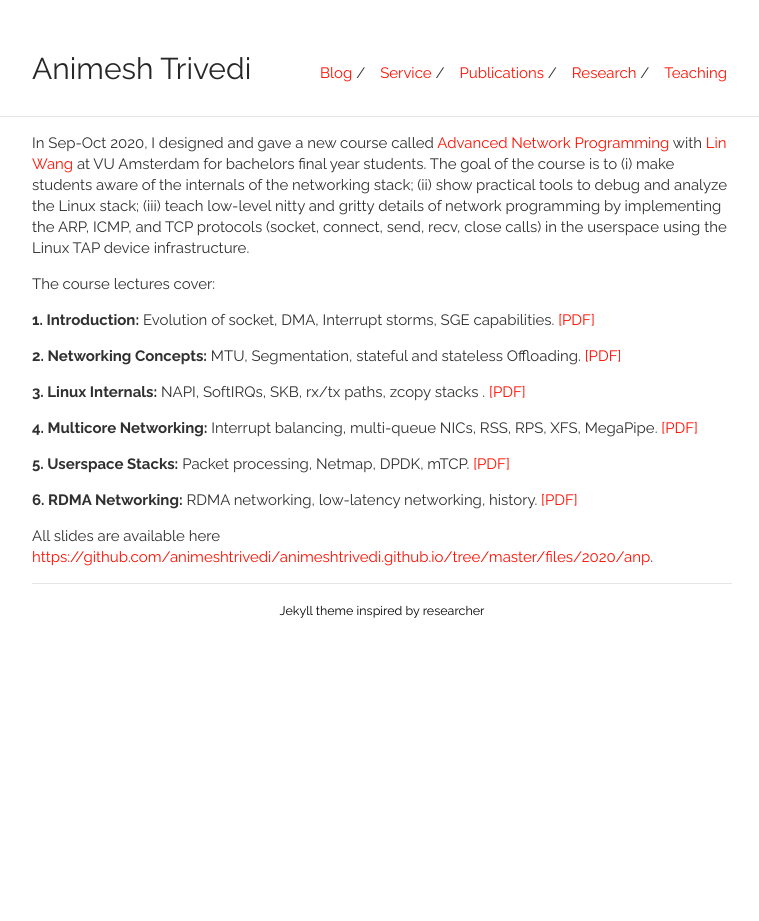
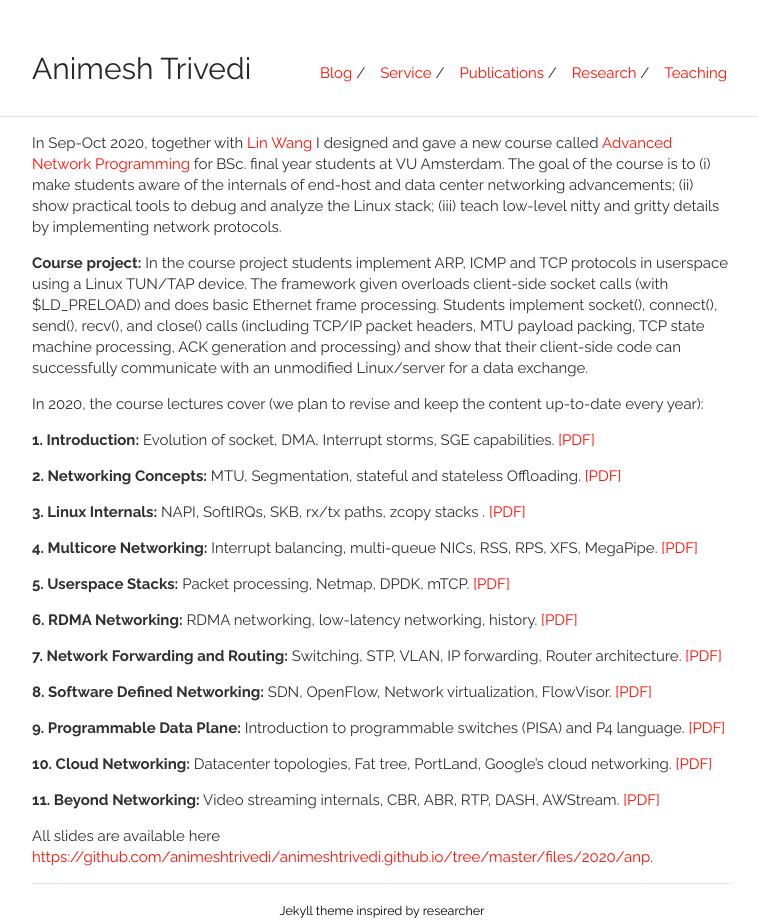
Before and after one commit to animeshtrivedi/animeshtrivedi.github.io, a Jekyll site: the page built from _posts/2021-02-07-anp.md, in a window 1280 px wide. Shown: the whole page, without its empty margins (258-1017 px from the left). Built offline with Jekyll 4.4.1, drawn with Linux system fonts in a browser that asks for light colours; before the commit the page ends 900 px from its top, so only the background shows below that.

Commit message:
ANP slide released, all

```diff
--- a/_posts/2021-02-07-anp.md
+++ b/_posts/2021-02-07-anp.md
@@ -6,9 +6,13 @@ permalink: /2020-anp-slides
 tags: whatsnew
 ---
 
-In Sep-Oct 2020, I designed and gave a new course called [Advanced Network Programming](https://studiegids.vu.nl/en/2020-2021/courses/XB_0048) with [Lin Wang](https://linwang.info/) at VU Amsterdam for bachelors final year students. The goal of the course is to (i) make students aware of the internals of the networking stack; (ii) show practical tools to debug and analyze the Linux stack; (iii) teach low-level nitty and gritty details of network programming by implementing the ARP, ICMP, and TCP protocols (socket, connect, send, recv, close calls) in the userspace using the Linux TAP device infrastructure.
+In Sep-Oct 2020, together with [Lin Wang](https://linwang.info/) I designed and gave a new course called [Advanced Network Programming](https://studiegids.vu.nl/en/2020-2021/courses/XB_0048) for BSc. final year students at VU Amsterdam. The goal of the course is to (i) make students aware of the internals of end-host and data center networking advancements; (ii) show practical tools to debug and analyze the Linux stack; (iii) teach low-level nitty and gritty details by implementing network protocols.
 
-The course lectures cover:
+
+**Course project:** In the course project students implement ARP, ICMP and TCP protocols in userspace using a Linux TUN/TAP device. The framework given overloads client-side socket calls (with $LD_PRELOAD) and does basic Ethernet frame processing. Students implement socket(), connect(), send(), recv(), and close() calls (including TCP/IP packet headers, MTU payload packing, TCP state machine processing, ACK generation and processing) and show that their client-side code can successfully communicate with an unmodified Linux/server for a data exchange.
+
+
+In 2020, the course lectures cover (we plan to revise and keep the content up-to-date every year):
 
   **1. Introduction:** Evolution of socket, DMA, Interrupt storms, SGE capabilities. [[PDF]](https://github.com/animeshtrivedi/animeshtrivedi.github.io/raw/master/files/2020/anp/2020-anp-lecture1-introduction.pdf)
 
@@ -22,4 +26,15 @@ The course lectures cover:
 
   **6. RDMA Networking:** RDMA networking, low-latency networking, history. [[PDF]](https://github.com/animeshtrivedi/animeshtrivedi.github.io/raw/master/files/2020/anp/2020-anp-lecture6-rdma.pdf)
 
+  **7. Network Forwarding and Routing:** Switching, STP, VLAN, IP forwarding, Router architecture. [[PDF]](https://github.com/animeshtrivedi/animeshtrivedi.github.io/raw/master/files/2020/anp/2020-anp-lecture7-routing.pdf)
+
+  **8. Software Defined Networking:** SDN, OpenFlow, Network virtualization, FlowVisor. [[PDF]](https://github.com/animeshtrivedi/animeshtrivedi.github.io/raw/master/files/2020/anp/2020-anp-lecture8-sdn.pdf)
+
+  **9. Programmable Data Plane:** Introduction to programmable switches (PISA) and P4 language. [[PDF]](https://github.com/animeshtrivedi/animeshtrivedi.github.io/raw/master/files/2020/anp/2020-anp-lecture9-pdp.pdf)
+
+  **10. Cloud Networking:** Datacenter topologies, Fat tree, PortLand, Google's cloud networking. [[PDF]](https://github.com/animeshtrivedi/animeshtrivedi.github.io/raw/master/files/2020/anp/2020-anp-lecture10-cloudnet.pdf)
+
+  **11. Beyond Networking:** Video streaming internals, CBR, ABR, RTP, DASH, AWStream. [[PDF]](https://github.com/animeshtrivedi/animeshtrivedi.github.io/raw/master/files/2020/anp/2020-anp-lecture11-beyond.pdf)
+
+
 All slides are available here [https://github.com/animeshtrivedi/animeshtrivedi.github.io/tree/master/files/2020/anp](https://github.com/animeshtrivedi/animeshtrivedi.github.io/tree/master/files/2020/anp).
```
Also changed, not shown: 5 other files.
